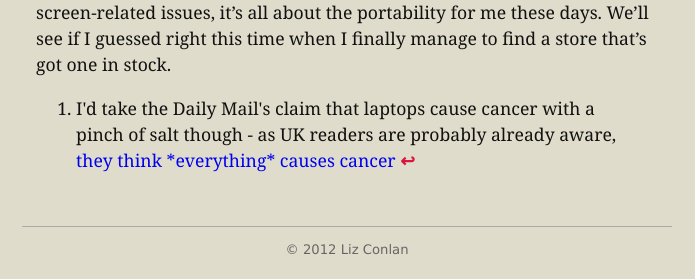
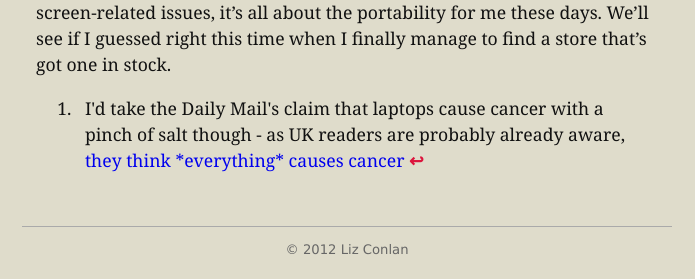
Before and after one commit to lizconlan/lizconlan.github.com, a Jekyll site: the page built from _posts/2012-11-03-a-few-thoughts-on-tablets.md, in a window 1280 px wide. Shown: the part 2227-2506 px from the top of the page, without its empty margins (293-988 px from the left). Built offline with Jekyll 4.4.1, drawn with Linux system fonts in a browser that asks for light colours.

Commit message:
fiddling around with the footnotes

```diff
--- a/_layouts/post.html
+++ b/_layouts/post.html
@@ -18,7 +18,7 @@
       span.post_date{display:block;position:absolute;text-align:center;top:-3.4em;right:0.5em;font-size:0.85em;color:#666}
       sup a{color:#666;padding:0 0.25em;}
       ul#footnotes{margin-top:2.5em;border-top:1px solid #888;padding-top:2em;font-size:0.85em;margin-left:1em;margin-right:1em;padding-left:0}
-      ol#footnotes li{margin-left:0;padding-left:0;padding-right:1em}
+      ol#footnotes li{margin-left:0;padding-left:0.5em;padding-right:1em}
       ol#footnotes li a{text-decoration:none}
       ol#footnotes li a.return{color:crimson;font-weight:bold}
       ol#footnotes li a.return:hover{color:#111;}
```
